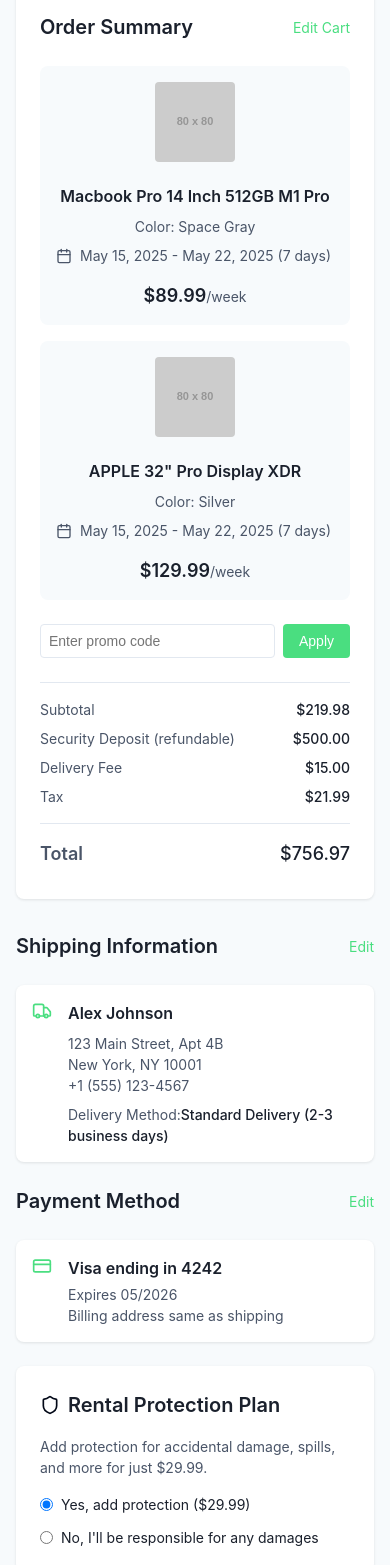
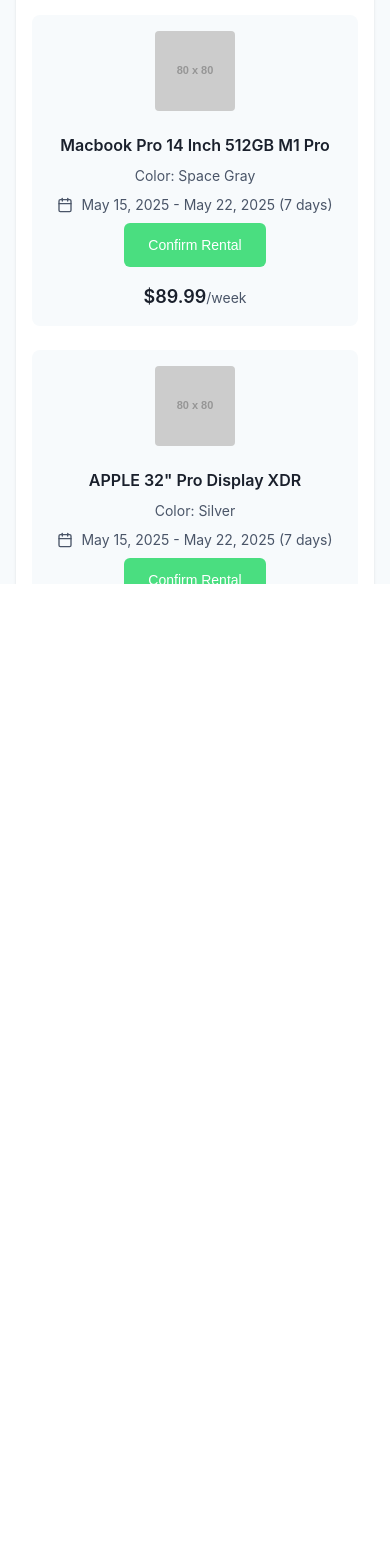
Before and after one commit to devmksaif/RENTED, a React (Create React App) app in the folder front-end/: page / in a window 390 px wide. Shown: the part 260-1825 px from the top of the page. After the commit the page ends 844 px from the top, so only its background shows below. Built offline with nearby package versions, Linux system fonts and the light colour scheme.

Commit message:
updating the page and removing some uncessary part

```diff
--- a/front-end/public/index.html
+++ b/front-end/public/index.html
@@ -11,7 +11,7 @@
     />
     <link rel="apple-touch-icon" href="%PUBLIC_URL%/logo192.png" />
     <link rel="manifest" href="%PUBLIC_URL%/manifest.json" />
-    <title>React App</title>
+    <title>RENTED</title>
   </head>
   <body>
     <noscript>You need to enable JavaScript to run this app.</noscript>
--- a/front-end/src/components/OrderConfirmation.jsx
+++ b/front-end/src/components/OrderConfirmation.jsx
@@ -1,4 +1,4 @@
-import { ChevronLeft, CreditCard, Truck, Calendar, Shield, AlertCircle } from "lucide-react"
+import { ChevronLeft, Calendar, AlertCircle } from "lucide-react"
 import VerticalNavbar from "./VerticalNavbar"
 import Footer from "./Footer"
 import "../styles/OrderConfirmation.css"
@@ -38,6 +38,7 @@ function OrderConfirmation() {
                         <Calendar size={16} />
                         <span>May 15, 2025 - May 22, 2025 (7 days)</span>
                       </div>
+                      <button className="primary-button">Confirm Rental</button>
                     </div>
                     <div className="item-price">
                       <span className="price">$89.99</span>
@@ -56,17 +57,13 @@ function OrderConfirmation() {
                         <Calendar size={16} />
                         <span>May 15, 2025 - May 22, 2025 (7 days)</span>
                       </div>
+                      <button className="primary-button">Confirm Rental</button>
                     </div>
                     <div className="item-price">
                       <span className="price">$129.99</span>
                       <span className="price-period">/week</span>
                     </div>
                   </div>
-                </div>
-
-                <div className="promo-code">
-                  <input type="text" placeholder="Enter promo code" className="promo-input" />
-                  <button className="promo-button">Apply</button>
                 </div>
 
                 <div className="order-totals">
@@ -79,80 +76,17 @@ function OrderConfirmation() {
                     <span className="total-value">$500.00</span>
                   </div>
                   <div className="total-row">
-                    <span className="total-label">Delivery Fee</span>
-                    <span className="total-value">$15.00</span>
-                  </div>
-                  <div className="total-row">
                     <span className="total-label">Tax</span>
                     <span className="total-value">$21.99</span>
                   </div>
                   <div className="total-row grand-total">
                     <span className="total-label">Total</span>
-                    <span className="total-value">$756.97</span>
+                    <span className="total-value">$741.97</span>
                   </div>
                 </div>
               </div>
 
               <div className="order-details-section">
-                <div className="shipping-info">
-                  <div className="section-header">
-                    <h2 className="section-title">Shipping Information</h2>
-                    <a href="#" className="edit-link">Edit</a>
-                  </div>
-                  <div className="info-card">
-                    <div className="info-icon">
-                      <Truck size={20} />
-                    </div>
-                    <div className="info-content">
-                      <h3 className="info-name">Alex Johnson</h3>
-                      <p className="info-address">123 Main Street, Apt 4B</p>
-                      <p className="info-address">New York, NY 10001</p>
-                      <p className="info-contact">+1 (555) 123-4567</p>
-                      <div className="delivery-option">
-                        <span className="delivery-label">Delivery Method:</span>
-                        <span className="delivery-value">Standard Delivery (2-3 business days)</span>
-                      </div>
-                    </div>
-                  </div>
-                </div>
-
-                <div className="payment-info">
-                  <div className="section-header">
-                    <h2 className="section-title">Payment Method</h2>
-                    <a href="#" className="edit-link">Edit</a>
-                  </div>
-                  <div className="info-card">
-                    <div className="info-icon">
-                      <CreditCard size={20} />
-                    </div>
-                    <div className="info-content">
-                      <h3 className="payment-method">Visa ending in 4242</h3>
-                      <p className="payment-expiry">Expires 05/2026</p>
-                      <p className="billing-address">Billing address same as shipping</p>
-                    </div>
-                  </div>
-                </div>
-
-                <div className="rental-protection">
-                  <div className="protection-header">
-                    <Shield size={20} />
-                    <h2 className="protection-title">Rental Protection Plan</h2>
-                  </div>
-                  <p className="protection-description">
-                    Add protection for accidental damage, spills, and more for just $29.99.
-                  </p>
-                  <div className="protection-options">
-                    <label className="protection-option">
-                      <input type="radio" name="protection" value="yes" defaultChecked />
-                      <span className="option-text">Yes, add protection ($29.99)</span>
-                    </label>
-                    <label className="protection-option">
-                      <input type="radio" name="protection" value="no" />
-                      <span className="option-text">No, I'll be responsible for any damages</span>
-                    </label>
-                  </div>
-                </div>
-
                 <div className="terms-section">
                   <label className="terms-checkbox">
                     <input type="checkbox" defaultChecked />
@@ -175,7 +109,6 @@ function OrderConfirmation() {
 
                 <div className="action-buttons">
                   <button className="secondary-button">Back to Cart</button>
-                  <button className="primary-button">Confirm Order</button>
                 </div>
               </div>
             </div>
--- a/front-end/src/index.css
+++ b/front-end/src/index.css
@@ -70,6 +70,9 @@
 html {
   font-size: 16px;
   line-height: 1.5;
+  width: 100%;
+  height: 100%;
+  overflow-x: hidden;
 }
 
 body {
@@ -81,6 +84,9 @@ body {
   -moz-osx-font-smoothing: grayscale;
   background-color: hsl(var(--background));
   color: hsl(var(--foreground));
+  width: 100%;
+  min-height: 100vh;
+  overflow-x: hidden;
 }
 
 code {
--- a/front-end/src/styles/App.css
+++ b/front-end/src/styles/App.css
@@ -2,4 +2,27 @@
   min-height: 100vh;
   display: flex;
   flex-direction: column;
+  width: 100%;
+  box-sizing: border-box;
+  overflow-x: hidden;
 }
+
+/* Base styles for better cross-browser compatibility */
+* {
+  box-sizing: border-box;
+  margin: 0;
+  padding: 0;
+}
+
+html, body {
+  width: 100%;
+  height: 100%;
+  overflow-x: hidden;
+}
+
+/* Responsive adjustments */
+@media (max-width: 768px) {
+  .app {
+    min-height: 100vh;
+  }
+}
--- a/front-end/src/styles/Footer.css
+++ b/front-end/src/styles/Footer.css
@@ -7,12 +7,16 @@
   color: white;
   padding: 48px 0 24px;
   margin-top: 48px;
+  width: 100%;
+  box-sizing: border-box;
 }
 
 .footer-container {
   max-width: 1200px;
   margin: 0 auto;
   padding: 0 16px;
+  width: 100%;
+  box-sizing: border-box;
 }
 
 .footer-top {
@@ -116,6 +120,11 @@
 }
 
 @media (max-width: 768px) {
+  .site-footer {
+    padding: 32px 0 16px;
+    margin-top: 32px;
+  }
+
   .footer-top {
     grid-template-columns: 1fr;
     gap: 32px;
@@ -123,10 +132,68 @@
 
   .footer-links {
     grid-template-columns: 1fr;
+    gap: 24px;
+  }
+
+  .footer-brand {
+    align-items: center;
+    text-align: center;
+  }
+
+  .social-links {
+    justify-content: center;
+  }
+
+  .column-title {
+    text-align: center;
+  }
+
+  .column-links {
+    display: flex;
+    flex-direction: column;
+    align-items: center;
   }
 
   .footer-bottom {
     flex-direction: column;
     gap: 12px;
+    text-align: center;
   }
 }
+
+@media (max-width: 480px) {
+  .site-footer {
+    padding: 24px 0 16px;
+    margin-top: 24px;
+  }
+
+  .footer-container {
+    padding: 0 12px;
+  }
+
+  .footer-logo {
+    font-size: 20px;
+  }
+
+  .footer-tagline {
+    font-size: 12px;
+  }
+
+  .social-link {
+    width: 32px;
+    height: 32px;
+  }
+
+  .column-title {
+    font-size: 14px;
+  }
+
+  .column-links a {
+    font-size: 12px;
+  }
+
+  .copyright,
+  .contact-info {
+    font-size: 12px;
+  }
+}
--- a/front-end/src/styles/OrderConfirmation.css
+++ b/front-end/src/styles/OrderConfirmation.css
@@ -2,24 +2,29 @@
 .app-container {
   display: flex;
   min-height: 100vh;
+  width: 100%;
 }
 
 .main-wrapper {
   flex: 1;
   display: flex;
   flex-direction: column;
+  width: 100%;
 }
 
 .main-content {
   flex: 1;
   padding: 2rem;
   background-color: #f7fafc;
+  width: 100%;
+  box-sizing: border-box;
 }
 
 /* Confirmation Container */
 .confirmation-container {
   max-width: 1200px;
   margin: 0 auto;
+  width: 100%;
 }
 
 .confirmation-header {
@@ -220,6 +225,10 @@
   display: flex;
   flex-direction: column;
   gap: 1.5rem;
+  background: white;
+  padding: 1.5rem;
+  border-radius: 0.5rem;
+  box-shadow: 0 1px 3px rgba(0, 0, 0, 0.1);
 }
 
 .info-card {
@@ -330,24 +339,29 @@
 
 /* Terms Section */
 .terms-section {
-  margin: 1rem 0;
+  margin: 0;
+  padding: 1rem;
+  background: #f7fafc;
+  border-radius: 0.5rem;
 }
 
 .terms-checkbox {
   display: flex;
   align-items: center;
-  gap: 0.5rem;
+  gap: 0.75rem;
   cursor: pointer;
 }
 
 .checkbox-text {
   font-size: 0.875rem;
   color: #4a5568;
+  line-height: 1.5;
 }
 
 .checkbox-text a {
   color: #4ade80;
   text-decoration: none;
+  font-weight: 500;
 }
 
 .checkbox-text a:hover {
@@ -357,44 +371,49 @@
 /* Note Section */
 .note-section {
   background: #fff8e6;
-  padding: 1rem;
+  padding: 1.25rem;
   border-radius: 0.5rem;
+  margin: 0;
 }
 
 .note-header {
   display: flex;
   align-items: center;
-  gap: 0.5rem;
-  margin-bottom: 0.5rem;
+  gap: 0.75rem;
+  margin-bottom: 0.75rem;
+  color: #b45309;
 }
 
 .note-title {
   font-size: 1rem;
   font-weight: 600;
-  color: #1a202c;
+  color: #92400e;
   margin: 0;
 }
 
 .note-text {
-  color: #4a5568;
+  color: #92400e;
   margin: 0;
   font-size: 0.875rem;
+  line-height: 1.5;
 }
 
 /* Action Buttons */
 .action-buttons {
   display: flex;
   gap: 1rem;
-  margin-top: 2rem;
+  margin-top: 1rem;
 }
 
 .secondary-button,
 .primary-button {
-  padding: 0.75rem 1.5rem;
-  border-radius: 0.25rem;
+  flex: 1;
+  padding: 0.875rem 1.5rem;
+  border-radius: 0.375rem;
   font-size: 0.875rem;
   font-weight: 500;
   cursor: pointer;
+  transition: all 0.2s ease;
 }
 
 .secondary-button {
@@ -405,6 +424,7 @@
 
 .secondary-button:hover {
   background: #f7fafc;
+  border-color: #cbd5e0;
 }
 
 .primary-button {
@@ -421,6 +441,59 @@
 @media (max-width: 1024px) {
   .confirmation-content {
     grid-template-columns: 1fr;
+    gap: 1.5rem;
+  }
+
+  .order-summary-section,
+  .order-details-section {
+    width: 100%;
+  }
+}
+
+@media (max-width: 768px) {
+  .app-container {
+    flex-direction: column;
+  }
+
+  .main-content {
+    padding: 1.5rem;
+  }
+
+  .page-title {
+    font-size: 1.5rem;
+  }
+
+  .section-title {
+    font-size: 1.1rem;
+  }
+
+  .order-item {
+    grid-template-columns: 1fr;
+    text-align: center;
+    gap: 1rem;
+  }
+
+  .item-image {
+    margin: 0 auto;
+  }
+
+  .item-details {
+    display: flex;
+    flex-direction: column;
+    align-items: center;
+  }
+
+  .item-price {
+    text-align: center;
+  }
+
+  .action-buttons {
+    flex-direction: column;
+    gap: 0.75rem;
+  }
+
+  .action-buttons button {
+    width: 100%;
   }
 }
 
@@ -429,26 +502,33 @@
     padding: 1rem;
   }
 
-  .order-item {
-    grid-template-columns: 1fr;
-    text-align: center;
+  .confirmation-header {
+    margin-bottom: 1.5rem;
   }
 
-  .item-image {
-    margin: 0 auto;
+  .order-summary-section,
+  .order-details-section {
+    padding: 1rem;
   }
 
-  .item-price {
-    text-align: center;
+  .section-header {
+    margin-bottom: 1rem;
   }
 
-  .action-buttons {
-    flex-direction: column;
+  .order-items {
+    gap: 1.5rem;
+  }
+
+  .order-totals {
+    gap: 0.75rem;
+  }
+
+  .total-row {
+    padding: 0.5rem 0;
+  }
+
+  .terms-section,
+  .note-section {
+    padding: 1rem;
   }
 }
-
-@media (max-width: 768px) {
-  .app-container {
-    flex-direction: column;
-  }
-}
--- a/front-end/src/styles/VerticalNavbar.css
+++ b/front-end/src/styles/VerticalNavbar.css
@@ -21,6 +21,8 @@
   position: sticky;
   top: 0;
   padding: 20px 0;
+  box-sizing: border-box;
+  transition: width 0.3s ease;
 }
 
 .navbar-header {
@@ -150,6 +152,10 @@
     height: 16px;
     font-size: 10px;
   }
+
+  .logo {
+    font-size: 20px;
+  }
 }
 
 @media (max-width: 768px) {
@@ -161,12 +167,18 @@
     padding: 10px;
     justify-content: space-between;
     align-items: center;
+    border-right: none;
+    border-bottom: 1px solid var(--border-color);
   }
 
   .navbar-header {
     display: block !important;
     padding: 0;
     border: none;
+  }
+
+  .logo {
+    font-size: 18px;
   }
 
   .navbar-links {
@@ -186,4 +198,27 @@
   .nav-icon {
     margin: 0;
   }
+
+  .search-container {
+    display: none;
+  }
 }
+
+@media (max-width: 480px) {
+  .vertical-navbar {
+    padding: 8px;
+  }
+
+  .navbar-footer {
+    gap: 8px;
+  }
+
+  .nav-link {
+    padding: 6px;
+  }
+
+  .nav-icon {
+    width: 16px;
+    height: 16px;
+  }
+}
```
Also changed, not shown: 1 other file (tests, documents, lock files or other folders).
